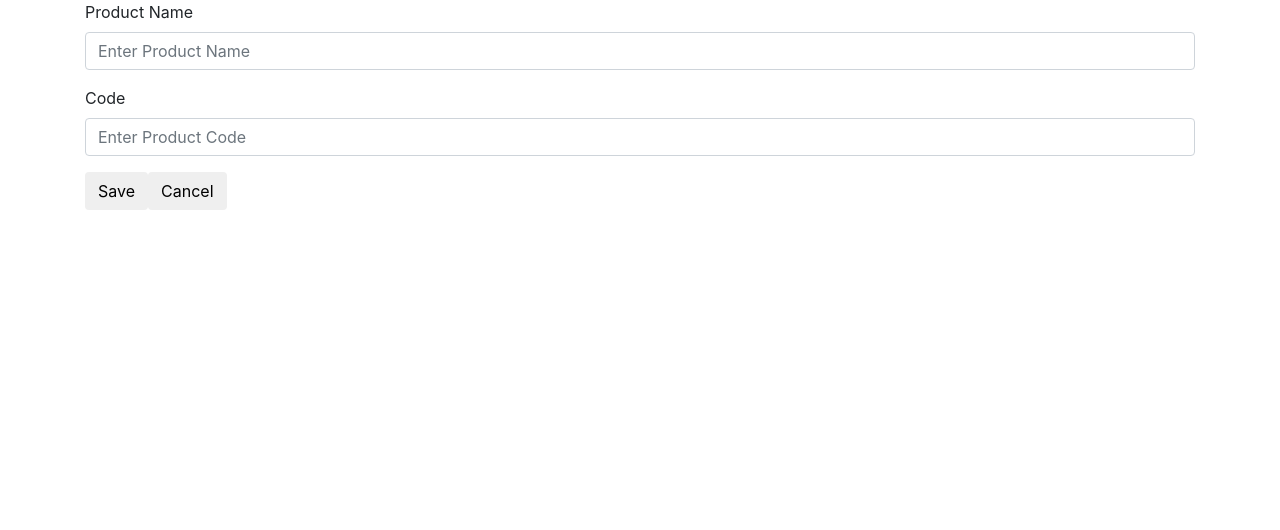
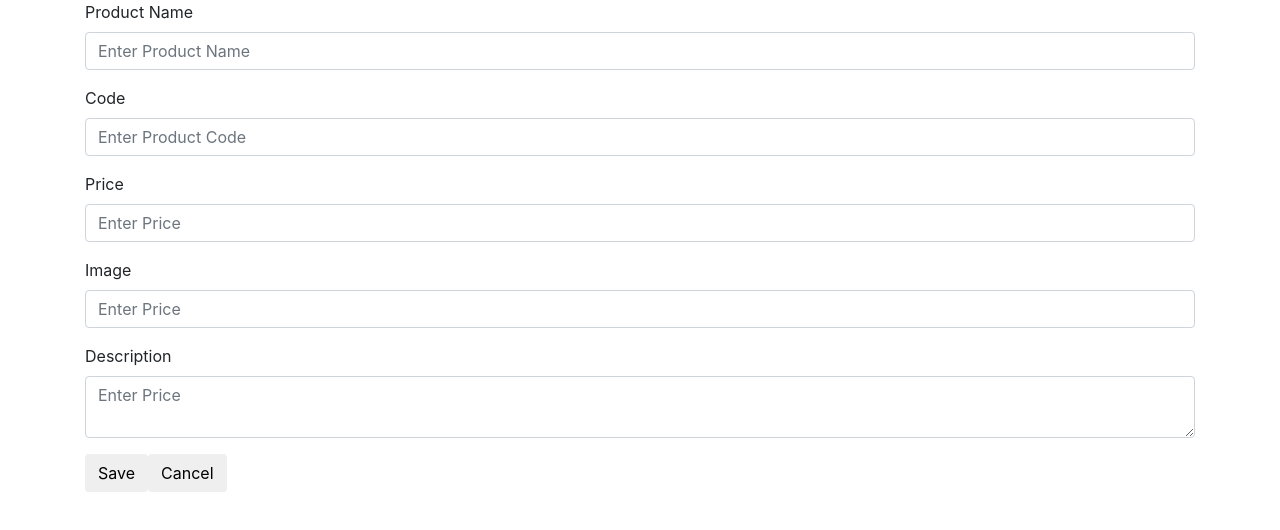
Before and after one commit to kapit4n/react-2reg, a React (Create React App) app: page / in a window 1280 px wide. Shown: the top 530 px of the page. Built offline with nearby package versions, Linux system fonts and the light colour scheme.

Commit message:
Added price, image and description field

```diff
--- a/src/actions/products.js
+++ b/src/actions/products.js
@@ -1,6 +1,9 @@
 export const ON_SAVE = "ON_SAVE";
 export const UPDATE_NAME = "UPDATE_NAME";
 export const UPDATE_CODE = "UPDATE_CODE";
+export const UPDATE_PRICE = "UPDATE_PRICE";
+export const UPDATE_DESCRIPTION = "UPDATE_DESCRIPTION";
+export const UPDATE_IMAGE = "UPDATE_IMAGE";
 export const INIT_PRODUCT = "INIT_PRODUCT";
 
 export function onSave() {
@@ -18,3 +21,15 @@ export function updateName(text) {
 export function updateCode(text) {
   return { type: UPDATE_CODE, text };
 }
+
+export function updatePrice(text) {
+  return { type: UPDATE_PRICE, text };
+}
+
+export function updateDescription(text) {
+  return { type: UPDATE_DESCRIPTION, text };
+}
+
+export function updateImage(text) {
+  return { type: UPDATE_IMAGE, text };
+}
--- a/src/comps/Product.js
+++ b/src/comps/Product.js
@@ -1,7 +1,16 @@
 import React from "react";
 import PropTypes from "prop-types";
 
-const Product = ({ product, onSave, onCancel, onChangeName, onChangeCode }) => (
+const Product = ({
+  product,
+  onSave,
+  onCancel,
+  onChangeName,
+  onChangeCode,
+  onChangePrice,
+  onChangeDescription,
+  onChangeImage
+}) => (
   <form>
     <div className="form-group">
       <label>Product Name</label>
@@ -26,6 +35,43 @@ const Product = ({ product, onSave, onCancel, onChangeName, onChangeCode }) => (
         placeholder="Enter Product Code"
       />
     </div>
+
+    <div className="form-group">
+      <label>Price</label>
+      <input
+        type="text"
+        className="form-control"
+        id="productPrice"
+        onChange={onChangePrice}
+        value={product.price}
+        placeholder="Enter Price"
+      />
+    </div>
+
+    <div className="form-group">
+      <label>Image</label>
+      <input
+        type="text"
+        className="form-control"
+        id="productImage"
+        onChange={onChangeImage}
+        value={product.image}
+        placeholder="Enter Price"
+      />
+    </div>
+
+    <div className="form-group">
+      <label>Description</label>
+      <textarea
+        type="text"
+        className="form-control"
+        id="productDescription"
+        onChange={onChangeDescription}
+        value={product.description}
+        placeholder="Enter Price"
+      />
+    </div>
+
     <button className="btn" onClick={onSave}>
       Save
     </button>
--- a/src/containers/ProductRegister.js
+++ b/src/containers/ProductRegister.js
@@ -1,6 +1,14 @@
 import { connect } from "react-redux";
 import Product from "../comps/Product";
-import { onSave, updateName, updateCode, init } from "../actions/products";
+import {
+  onSave,
+  updateName,
+  updateCode,
+  updatePrice,
+  updateDescription,
+  updateImage,
+  init
+} from "../actions/products";
 
 const mapStateToProps = state => {
   return {
@@ -26,6 +34,18 @@ const mapDispathcToProps = dispatch => {
 
     onChangeCode: event => {
       dispatch(updateCode(event.target.value));
+    },
+
+    onChangePrice: event => {
+      dispatch(updatePrice(event.target.value));
+    },
+
+    onChangeDescription: event => {
+      dispatch(updateDescription(event.target.value));
+    },
+
+    onChangeImage: event => {
+      dispatch(updateImage(event.target.value));
     }
   };
 };
--- a/src/reducers/products.js
+++ b/src/reducers/products.js
@@ -2,6 +2,9 @@ import {
   INIT_PRODUCT,
   UPDATE_NAME,
   UPDATE_CODE,
+  UPDATE_PRICE,
+  UPDATE_IMAGE,
+  UPDATE_DESCRIPTION,
   ON_SAVE
 } from "../actions/products";
 
@@ -13,22 +16,39 @@ function productApp(state = inititalState, action) {
   switch (action.type) {
     case INIT_PRODUCT:
       return Object.assign({}, state, {
-        product: { name: "", code: "" }
+        product: {
+          name: "",
+          code: "",
+          image: "",
+          description: "",
+          price: 0
+        }
       });
     case UPDATE_NAME:
-      console.log("Changed name");
       return Object.assign({}, state, {
-        product: { name: action.text, code: state.product.code }
+        product: Object.assign({}, state.product, { name: action.text })
       });
     case UPDATE_CODE:
       return Object.assign({}, state, {
-        product: { name: state.product.name, code: action.text }
+        product: Object.assign({}, state.product, { code: action.text })
+      });
+    case UPDATE_PRICE:
+      return Object.assign({}, state, {
+        product: Object.assign({}, state.product, { price: action.text })
+      });
+    case UPDATE_DESCRIPTION:
+      return Object.assign({}, state, {
+        product: Object.assign({}, state.product, { description: action.text })
+      });
+    case UPDATE_IMAGE:
+      return Object.assign({}, state, {
+        product: Object.assign({}, state.product, { image: action.text })
       });
     case ON_SAVE:
       // call rest api here
       console.log(state.product);
       return Object.assign({}, state, {
-        product: { name: "", code: "" }
+        product: { name: "", code: "", image: "", description: "", price: 0 }
       });
 
     default:
```
